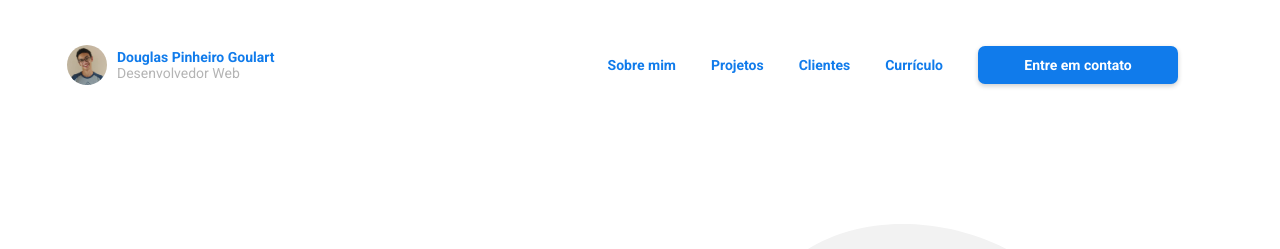
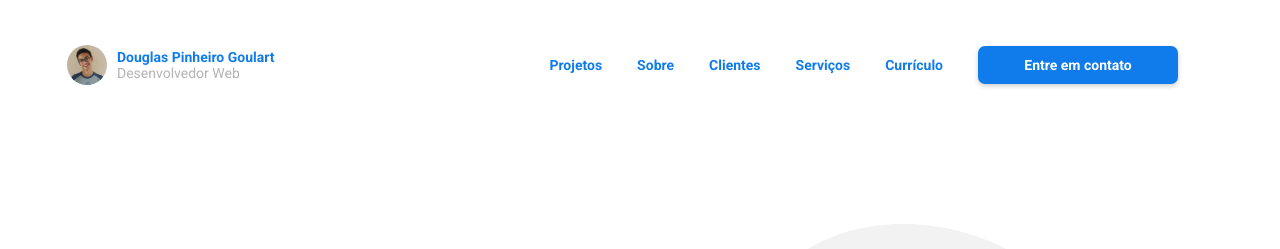
Before and after one commit to doougui/portfolio, a Jekyll site: the page built from index.html, in a window 1280 px wide. Shown: the top 249 px of the page. Built offline with Jekyll 4.4.1, drawn with Linux system fonts in a browser that asks for light colours; nearby versions of some CDN libraries.

Commit message:
Reorganizing nav links

```diff
--- a/_includes/navigation.html
+++ b/_includes/navigation.html
@@ -14,13 +14,16 @@
         <nav class="navigation__menu">
             <ul class="navigation__items">
                 <li class="navigation__item">
-                    <a href="#about" class="navigation__link">Sobre mim</a>
-                </li>
-                <li class="navigation__item">
                     <a href="#projects" class="navigation__link">Projetos</a>
                 </li>
                 <li class="navigation__item">
+                    <a href="#about" class="navigation__link">Sobre</a>
+                </li>
+                <li class="navigation__item">
                     <a href="#clients" class="navigation__link">Clientes</a>
+                </li>
+                <li class="navigation__item">
+                    <a href="#services" class="navigation__link">Serviços</a>
                 </li>
                 <li class="navigation__item">
                     <a href="https://github.com/doougui/resume" target="_blank" rel="noopener" class="navigation__link">Currículo</a>
```
